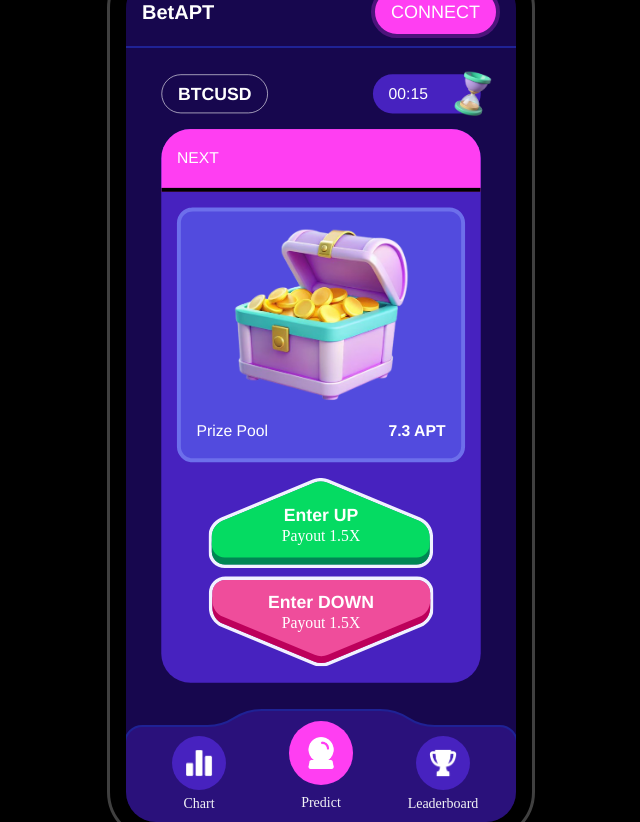
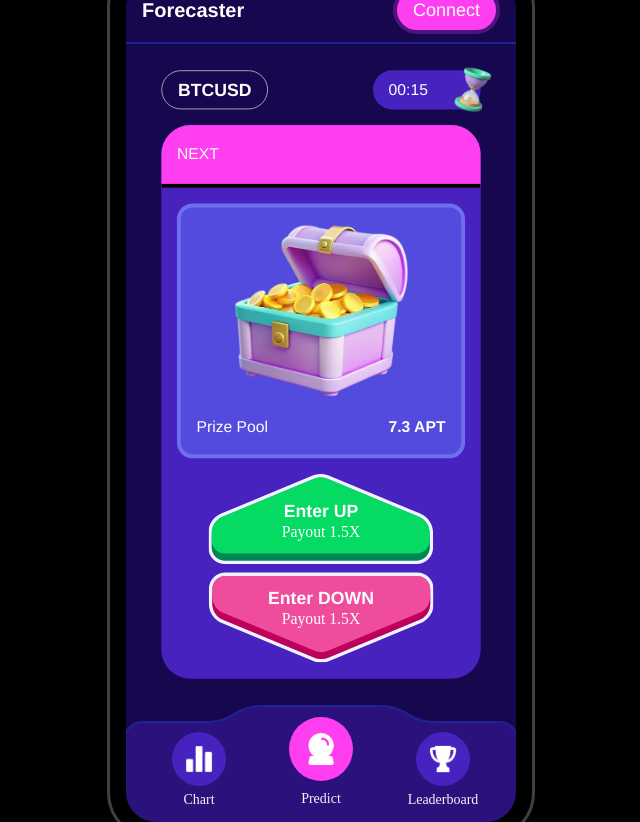
Before and after one commit to HemaDeviU/Forecaster-Aptos, a Next.js app: page / in a window 1280 px wide. Shown: the whole page, without its empty margins (319-959 px from the left). Built offline with nearby package versions, Linux system fonts and the light colour scheme; a web font is replaced by a local one.

Commit message:
wallet connected status

```diff
--- a/src/components/PredictionCard.tsx
+++ b/src/components/PredictionCard.tsx
@@ -21,7 +21,7 @@ const PredictionCard: React.FC<PredictionCardProps> = ({ timer, secondTimer, isS
   const [step, setStep] = useState(1); // Initial step (choose UP/DOWN)
   const [prediction, setPrediction] = useState<'UP' | 'DOWN' | null>(null); // Track whether UP or DOWN is selected
   const [betAmount, setBetAmount] = useState(''); // Track bet amount
-  const [isConnected, setIsConnected] = useState(false);
+//   const [isConnected, setIsConnected] = useState(false);
   const [isPredictionConfirmed, setIsPredictionConfirmed] = useState(false); // Track if the user confirmed their prediction
   const [hasWon, setHasWon] = useState<boolean | null>(null); // Track if the user won
 
@@ -42,10 +42,10 @@ const handlePrediction = (choice: 'UP' | 'DOWN') => {
     setBetAmount(e.target.value); // Set bet amount
   };
 
-  // Simulate wallet connection
-  const handleConnect = () => {
-    setIsConnected(true); // Simulate wallet being connected
-  };
+//   // Simulate wallet connection
+//   const handleConnect = () => {
+//     setIsConnected(true); // Simulate wallet being connected
+//   };
 
   // Simulate an Upward prediction result when secondTimer starts
   useEffect(() => {
@@ -199,10 +199,10 @@ const handlePrediction = (choice: 'UP' | 'DOWN') => {
                             <h1 className='text-3xl text-center'>Congrats!</h1>
                             <div className='flex flex-col gap-2 items-center justify-center'>
                                 <p>You have won:</p>
-                                <div className='flex items-center gap-2'> <img src="images/aptos_logo.png" alt="aptos logo" className='aptos-img' /> <p>8.3 APT</p></div>
+                                <div className='flex items-center gap-2'> <img src="images/aptos logo.png" alt="aptos logo" className='aptos-img' /> <p>8.3 APT</p></div>
                             </div>
                         </div>
-                        <button onClick={resetPrediction} className='connect-button-hover bg-button text-white px-4 py-2 rounded w-full rounded-xl'>Back</button>
+                        <button onClick={resetPrediction} className='connect-button-hover bg-button text-white px-4 py-2 rounded w-full rounded-xl'>Claim</button>
 
                     </div>
                     ) : (
@@ -251,7 +251,7 @@ const handlePrediction = (choice: 'UP' | 'DOWN') => {
                             <label>
                                 Commit:
                             </label>
-                            <div className='flex items-center gap-2'> <img src="images/aptos_logo.png" alt="aptos logo" className='aptos-img' /> <p>APT</p></div>
+                            <div className='flex items-center gap-2'> <img src="images/aptos logo.png" alt="aptos logo" className='aptos-img' /> <p>APT</p></div>
                         </div>
                         <Input
                             type="number"
@@ -262,15 +262,11 @@ const handlePrediction = (choice: 'UP' | 'DOWN') => {
                         />
                     </div>
                     <button onClick={() => {
-                                    if (isConnected) {
                                     setStep(1); // Advance to step 3 if the wallet is already connected
-                                    } else {
-                                    handleConnect(); // Connect the wallet first
-                                    }
                                     setIsPredictionConfirmed(true)
                                 }}
                             className="connect-wallet-button connect-button-hover bg-button text-white px-4 py-2 rounded mt-4 w-full rounded-xl">
-                        {isConnected ? 'Confirm' : 'Connect Wallet'}
+                        Confirm
                     </button>
                 </div>
 
--- a/src/components/navbar.tsx
+++ b/src/components/navbar.tsx
@@ -1,19 +1,35 @@
+"use client";
+
+
 import Link from 'next/link';
+import { useState } from 'react';
 
 const Navbar = () => {
+
+  const [isConnected, setIsConnected] = useState(false);
+
+
+   // Simulate wallet connection
+   const handleConnect = () => {
+    setIsConnected(true); // Simulate wallet being connected
+  };
+
+
   return (
     <nav className="px-4 py-2 border-b-2" style={{ borderColor: '#1F2295' }}>
       <div className="container mx-auto flex justify-between items-center">
         {/* Logo */}
         <div className="text-white text-xl font-bold">
-          <Link href="/">BetAPT</Link>
+          <Link href="/">Forecaster</Link>
         </div>
 
         {/* Connect Button */}
         <div>
-          <button className="connect-button-hover rounded-full border-4 bg-button text-white px-4 py-2 rounded text-lg" style={{ borderColor: '#4D147C' }}
+          <button onClick={() => {
+                                    handleConnect(); // Connect the wallet first
+                                }}className="connect-button-hover rounded-full border-4 bg-button text-white px-4 py-1.5 rounded text-lg" style={{ borderColor: '#4D147C' }}
           >
-            CONNECT
+            {isConnected ? 'Connected' : 'Connect'}
           </button>
         </div>
       </div>
```
